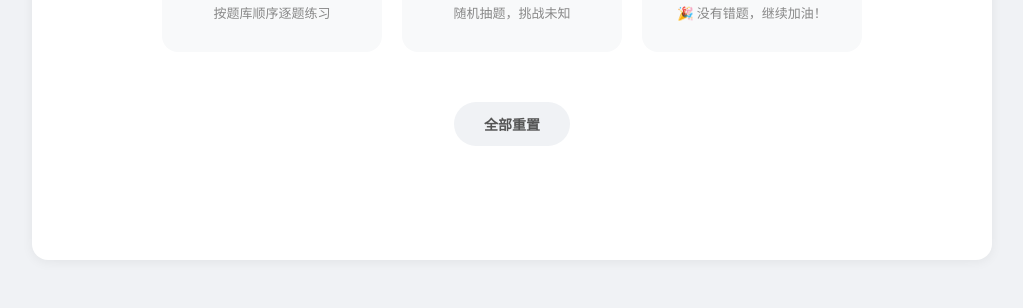
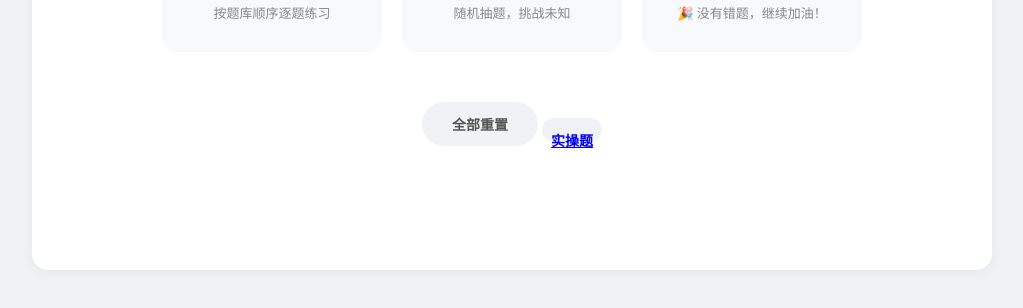
Before and after one commit to vitozyf/web-notify, a plain HTML site: page index.html in a window 1280 px wide. Shown: the part 472-780 px from the top of the page, without its empty margins (128-1151 px from the left). Drawn offline with Linux system fonts and the light colour scheme.

Commit message:
Update index.html

```diff
--- a/index.html
+++ b/index.html
@@ -587,7 +587,10 @@
                     </div>
                 </div>
                 <div style="padding: 50px;">
-                     <button class="resetbtn" data-mode="order">全部重置</button>
+                     <button class="mybtn resetbtn" data-mode="order">全部重置</button>
+                     <button class="mybtn" data-mode="order">
+                         <a href="/code.html">实操题</a>
+                     </button>
                      <script>
                          document.querySelector('.resetbtn').addEventListener('click', function() {
                             localStorage.clear();
@@ -595,7 +598,7 @@
                          });
                      </script>
                      <style>
-                         .resetbtn {
+                         .mybtn {
                             padding: 12px 30px;
                             border: none;
                             border-radius: 24px;
@@ -605,8 +608,16 @@
                             transition: all 0.2s;
                             background: #f0f2f5;
                             color: #555;
+                             position: relative;
+                             margin-bottom: 10px;
                         }
-                        .resetbtn:hover {
+                         .mybtn a {
+                             position: absolute;
+                            width: 100%;
+                            height: 100%;
+                            left: 0;
+                         }
+                        .mybtn:hover {
                             background: #e4e7ec;
                         }
                      </style>
```
